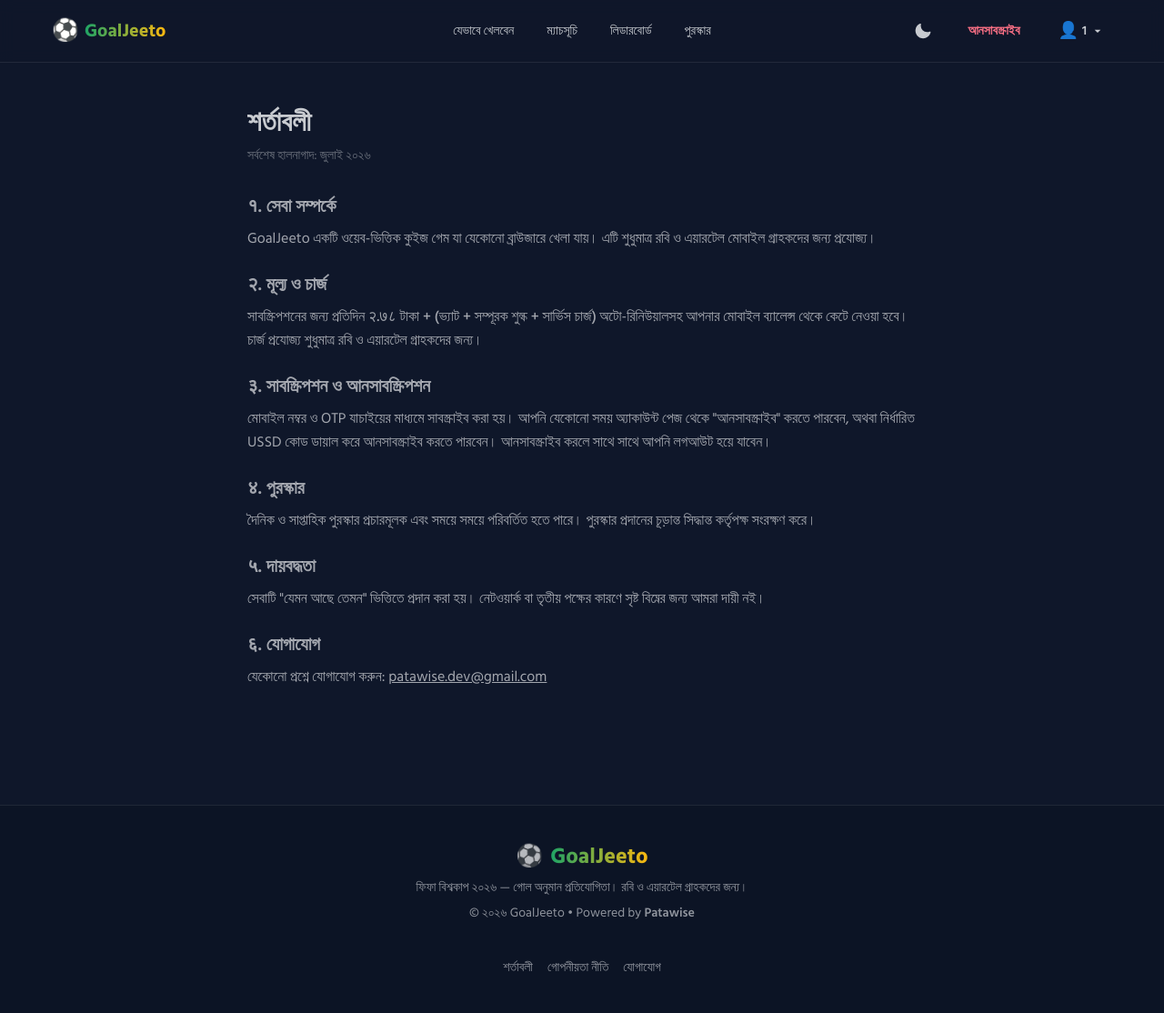
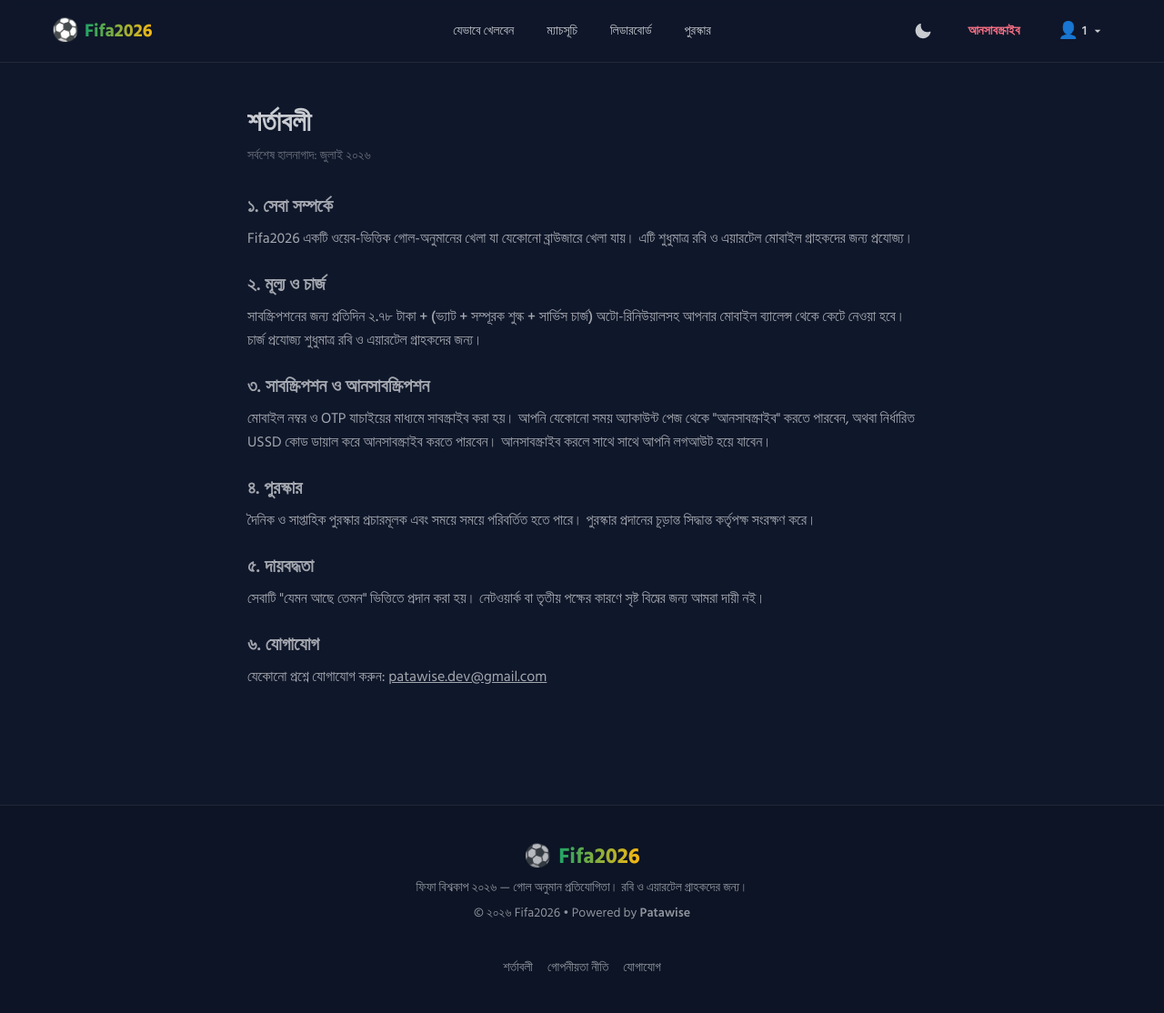
Before and after one commit to rtrajon-dev/Fifa2o26, a PHP site: page /ussd/terms.php in a window 1280 px wide. Shown: the whole page at 91% size. Run offline with PHP 8.4, Linux system fonts and the light colour scheme; the visitor is signed in with stand-in values (Sample User, id 1); some libraries are stand-ins or nearby versions.

Commit message:
Rebrand the app to Fifa2026, and fix two content bugs in terms.php
Replaces the user-facing name GoalJeeto -> Fifa2026 across page titles, the
navbar, footer, meta description, the admin settle page, and BDAPPS_APP_NAME.
Only the exact string 'GoalJeeto' was replaced; lowercase 'goaljeto' is left
alone, so database/goaljeto.sql, the DB_NAME defaults and the folder paths keep
working untouched.

BDAPPS_APP_NAME is not cosmetic: with BDAPPS_APP_HASH blank, config.php falls
back to using the app name as the applicationHash sent to bdapps on every OTP
request. Confirmed with the user that Fifa2026 is the name registered in their
bdapps portal, so the fallback stays valid. Setting BDAPPS_APP_HASH explicitly
would decouple the two.

Two bugs found while doing it, both in terms.php and both visible to players:

- Every section heading and the price used DEVANAGARI digits (१ २ ३ ४ ५ ६, and
  '२.७८ টাকা') rather than Bengali (১ ২ ৩ ৪ ৫ ৬, '২.৭৮ টাকা'). Hindi numerals on
  the terms page of a Bengali app.
- The service description still called it 'একটি ওয়েব-ভিত্তিক কুইজ গেম' — a quiz
  game — left over from QuizJeeto. It is a goal-prediction game.

bdapps/ untouched. 56 logic tests pass; index.php and terms.php render clean.

Co-Authored-By: Claude Opus 4.8 (1M context) <noreply@anthropic.com>

```diff
--- a/account.php
+++ b/account.php
@@ -16,7 +16,7 @@ if (empty($_SESSION['phone'])) {
 
 require_once __DIR__ . '/db.php';
 
-$pageTitle = 'আমার অ্যাকাউন্ট — GoalJeeto';
+$pageTitle = 'আমার অ্যাকাউন্ট — Fifa2026';
 $phone   = $_SESSION['phone'];
 $display = $_SESSION['display'] ?? (substr($phone, 0, 3) . '•••' . substr($phone, -3));
 
--- a/config.php
+++ b/config.php
@@ -1,6 +1,6 @@
 <?php
 /**
- * Central configuration loader for GoalJeeto.
+ * Central configuration loader for Fifa2026.
  *
  * Reads goaljeto/.env once and exposes values via the env() helper, then
  * returns a structured config array. Every file (the bdapps scripts, the
@@ -57,10 +57,10 @@ return [
     'bdapps' => [
         'app_id'   => env('BDAPPS_APP_ID', ''),
         'password' => env('BDAPPS_PASSWORD', ''),
-        'app_name' => env('BDAPPS_APP_NAME', 'GoalJeeto'),
+        'app_name' => env('BDAPPS_APP_NAME', 'Fifa2026'),
         // applicationHash for the OTP request. If unset, falls back to app_name
         // so nothing breaks; set BDAPPS_APP_HASH to the real hash from bdapps.
-        'app_hash' => env('BDAPPS_APP_HASH') ?: env('BDAPPS_APP_NAME', 'GoalJeeto'),
+        'app_hash' => env('BDAPPS_APP_HASH') ?: env('BDAPPS_APP_NAME', 'Fifa2026'),
         'verify_ssl' => filter_var(env('BDAPPS_VERIFY_SSL', 'false'), FILTER_VALIDATE_BOOLEAN),
     ],
 
--- a/contact.php
+++ b/contact.php
@@ -1,6 +1,6 @@
 <?php
 session_start();
-$pageTitle = 'যোগাযোগ — GoalJeeto';
+$pageTitle = 'যোগাযোগ — Fifa2026';
 include __DIR__ . '/partials/head.php';
 include __DIR__ . '/partials/navbar.php';
 ?>
--- a/db.php
+++ b/db.php
@@ -1,6 +1,6 @@
 <?php
 /**
- * Database helper for GoalJeeto (MySQL).
+ * Database helper for Fifa2026 (MySQL).
  *
  * Import database/goaljeto.sql into your cPanel MySQL database once (it creates
  * every table). Fixtures come from data/schedule.php via sync_matches.php;
--- a/index.php
+++ b/index.php
@@ -7,7 +7,7 @@ if (php_sapi_name() !== 'cli') {
     }
 }
 session_start();
-$pageTitle = 'GoalJeeto — গোল অনুমান করুন, জিতুন';
+$pageTitle = 'Fifa2026 — গোল অনুমান করুন, জিতুন';
 
 require_once __DIR__ . '/db.php';
 
@@ -64,7 +64,7 @@ try {
           LIMIT 5"
     )->fetchAll();
 } catch (Throwable $e) {
-    error_log('GoalJeeto index.php: database unavailable — ' . $e->getMessage());
+    error_log('Fifa2026 index.php: database unavailable — ' . $e->getMessage());
 }
 
 include __DIR__ . '/partials/head.php';
--- a/partials/footer.php
+++ b/partials/footer.php
@@ -3,10 +3,10 @@
   <aside>
     <div class="text-2xl font-bold gap-2 flex items-center">
       <span>⚽</span>
-      <span style="background:linear-gradient(90deg,hsl(var(--p)),hsl(var(--s)));-webkit-background-clip:text;background-clip:text;-webkit-text-fill-color:transparent;color:transparent;">GoalJeeto</span>
+      <span style="background:linear-gradient(90deg,hsl(var(--p)),hsl(var(--s)));-webkit-background-clip:text;background-clip:text;-webkit-text-fill-color:transparent;color:transparent;">Fifa2026</span>
     </div>
     <p class="max-w-md">ফিফা বিশ্বকাপ ২০২৬ — গোল অনুমান প্রতিযোগিতা। রবি ও এয়ারটেল গ্রাহকদের জন্য।</p>
-    <p class="text-sm">© ২০২৬ GoalJeeto • Powered by <span class="font-semibold">Patawise</span></p>
+    <p class="text-sm">© ২০২৬ Fifa2026 • Powered by <span class="font-semibold">Patawise</span></p>
   </aside>
   <nav>
     <div class="grid grid-flow-col gap-4">
--- a/partials/head.php
+++ b/partials/head.php
@@ -1,6 +1,6 @@
 <?php
 // Shared <head>. Pass $pageTitle before including.
-$pageTitle = $pageTitle ?? 'GoalJeeto — গোল অনুমান করুন, জিতুন';
+$pageTitle = $pageTitle ?? 'Fifa2026 — গোল অনুমান করুন, জিতুন';
 ?>
 <!DOCTYPE html>
 <html lang="bn" data-theme="night">
@@ -14,7 +14,7 @@ $pageTitle = $pageTitle ?? 'GoalJeeto — গোল অনুমান করু
 <head>
   <meta charset="UTF-8" />
   <meta name="viewport" content="width=device-width, initial-scale=1.0" />
-  <meta name="description" content="GoalJeeto — ফিফা বিশ্বকাপ ২০২৬-এর ম্যাচে কত গোল হবে অনুমান করুন। সঠিক অনুমানে সেরাদের জন্য পুরস্কার। রবি ও এয়ারটেল গ্রাহকদের জন্য।" />
+  <meta name="description" content="Fifa2026 — ফিফা বিশ্বকাপ ২০২৬-এর ম্যাচে কত গোল হবে অনুমান করুন। সঠিক অনুমানে সেরাদের জন্য পুরস্কার। রবি ও এয়ারটেল গ্রাহকদের জন্য।" />
   <title><?= htmlspecialchars($pageTitle) ?></title>
 
   <!-- Bengali font -->
--- a/partials/navbar.php
+++ b/partials/navbar.php
@@ -22,7 +22,7 @@ $navPhone    = $_SESSION['phone'] ?? '';
     </div>
     <a href="/" class="btn btn-ghost px-2 text-lg sm:text-xl font-bold gap-1.5">
       <span class="text-xl sm:text-2xl">⚽</span>
-      <span style="background:linear-gradient(90deg,hsl(var(--p)),hsl(var(--s)));-webkit-background-clip:text;background-clip:text;-webkit-text-fill-color:transparent;color:transparent;">GoalJeeto</span>
+      <span style="background:linear-gradient(90deg,hsl(var(--p)),hsl(var(--s)));-webkit-background-clip:text;background-clip:text;-webkit-text-fill-color:transparent;color:transparent;">Fifa2026</span>
     </a>
   </div>
   <div class="navbar-center hidden lg:flex">
--- a/predict.php
+++ b/predict.php
@@ -14,7 +14,7 @@ if (empty($_SESSION['phone'])) {
     exit;
 }
 
-$pageTitle = 'গোল অনুমান — GoalJeeto';
+$pageTitle = 'গোল অনুমান — Fifa2026';
 include __DIR__ . '/partials/head.php';
 include __DIR__ . '/partials/navbar.php';
 ?>
--- a/privacy.php
+++ b/privacy.php
@@ -1,6 +1,6 @@
 <?php
 session_start();
-$pageTitle = 'গোপনীয়তা নীতি — GoalJeeto';
+$pageTitle = 'গোপনীয়তা নীতি — Fifa2026';
 include __DIR__ . '/partials/head.php';
 include __DIR__ . '/partials/navbar.php';
 ?>
--- a/register_user.php
+++ b/register_user.php
@@ -78,7 +78,7 @@ try {
     }
 } catch (Throwable $e) {
     // A DB hiccup must not cost the player their verified session.
-    error_log('GoalJeeto register_user.php: ' . $e->getMessage());
+    error_log('Fifa2026 register_user.php: ' . $e->getMessage());
 }
 
 // What to greet them with: the name they just typed, else the one already on
--- a/settle.php
+++ b/settle.php
@@ -147,7 +147,7 @@ $tokenAttr = htmlspecialchars($token, ENT_QUOTES, 'UTF-8');
   <meta charset="UTF-8">
   <meta name="viewport" content="width=device-width, initial-scale=1.0">
   <meta name="robots" content="noindex, nofollow">
-  <title>GoalJeeto — Settle matches</title>
+  <title>Fifa2026 — Settle matches</title>
   <script src="https://cdn.tailwindcss.com"></script>
   <link href="https://cdn.jsdelivr.net/npm/daisyui@4.12.10/dist/full.min.css" rel="stylesheet">
 </head>
--- a/terms.php
+++ b/terms.php
@@ -1,6 +1,6 @@
 <?php
 session_start();
-$pageTitle = 'শর্তাবলী — GoalJeeto';
+$pageTitle = 'শর্তাবলী — Fifa2026';
 include __DIR__ . '/partials/head.php';
 include __DIR__ . '/partials/navbar.php';
 ?>
@@ -11,37 +11,37 @@ include __DIR__ . '/partials/navbar.php';
 
   <div class="space-y-6 leading-relaxed text-base-content/80">
     <div>
-      <h2 class="text-xl font-semibold mb-2">१. সেবা সম্পর্কে</h2>
-      <p>GoalJeeto একটি ওয়েব-ভিত্তিক কুইজ গেম যা যেকোনো ব্রাউজারে খেলা যায়। এটি শুধুমাত্র
+      <h2 class="text-xl font-semibold mb-2">১. সেবা সম্পর্কে</h2>
+      <p>Fifa2026 একটি ওয়েব-ভিত্তিক গোল-অনুমানের খেলা যা যেকোনো ব্রাউজারে খেলা যায়। এটি শুধুমাত্র
       <span class="font-medium">রবি ও এয়ারটেল</span> মোবাইল গ্রাহকদের জন্য প্রযোজ্য।</p>
     </div>
 
     <div>
-      <h2 class="text-xl font-semibold mb-2">२. মূল্য ও চার্জ</h2>
-      <p>সাবস্ক্রিপশনের জন্য <span class="font-medium">প্রতিদিন २.७८ টাকা + (ভ্যাট + সম্পূরক শুল্ক + সার্ভিস চার্জ)</span> অটো-রিনিউয়ালসহ আপনার মোবাইল ব্যালেন্স থেকে কেটে নেওয়া হবে। চার্জ প্রযোজ্য শুধুমাত্র রবি ও এয়ারটেল গ্রাহকদের জন্য।</p>
+      <h2 class="text-xl font-semibold mb-2">২. মূল্য ও চার্জ</h2>
+      <p>সাবস্ক্রিপশনের জন্য <span class="font-medium">প্রতিদিন ২.৭৮ টাকা + (ভ্যাট + সম্পূরক শুল্ক + সার্ভিস চার্জ)</span> অটো-রিনিউয়ালসহ আপনার মোবাইল ব্যালেন্স থেকে কেটে নেওয়া হবে। চার্জ প্রযোজ্য শুধুমাত্র রবি ও এয়ারটেল গ্রাহকদের জন্য।</p>
     </div>
 
     <div>
-      <h2 class="text-xl font-semibold mb-2">३. সাবস্ক্রিপশন ও আনসাবস্ক্রিপশন</h2>
+      <h2 class="text-xl font-semibold mb-2">৩. সাবস্ক্রিপশন ও আনসাবস্ক্রিপশন</h2>
       <p>মোবাইল নম্বর ও OTP যাচাইয়ের মাধ্যমে সাবস্ক্রাইব করা হয়। আপনি যেকোনো সময়
       <span class="font-medium">অ্যাকাউন্ট</span> পেজ থেকে "আনসাবস্ক্রাইব" করতে পারবেন, অথবা নির্ধারিত
       USSD কোড ডায়াল করে আনসাবস্ক্রাইব করতে পারবেন। আনসাবস্ক্রাইব করলে সাথে সাথে আপনি লগআউট হয়ে যাবেন।</p>
     </div>
 
     <div>
-      <h2 class="text-xl font-semibold mb-2">४. পুরস্কার</h2>
+      <h2 class="text-xl font-semibold mb-2">৪. পুরস্কার</h2>
       <p>দৈনিক ও সাপ্তাহিক পুরস্কার প্রচারমূলক এবং সময়ে সময়ে পরিবর্তিত হতে পারে। পুরস্কার প্রদানের
       চূড়ান্ত সিদ্ধান্ত কর্তৃপক্ষ সংরক্ষণ করে।</p>
     </div>
 
     <div>
-      <h2 class="text-xl font-semibold mb-2">५. দায়বদ্ধতা</h2>
+      <h2 class="text-xl font-semibold mb-2">৫. দায়বদ্ধতা</h2>
       <p>সেবাটি "যেমন আছে তেমন" ভিত্তিতে প্রদান করা হয়। নেটওয়ার্ক বা তৃতীয় পক্ষের কারণে সৃষ্ট
       বিঘ্নের জন্য আমরা দায়ী নই।</p>
     </div>
 
     <div>
-      <h2 class="text-xl font-semibold mb-2">६. যোগাযোগ</h2>
+      <h2 class="text-xl font-semibold mb-2">৬. যোগাযোগ</h2>
       <p>যেকোনো প্রশ্নে যোগাযোগ করুন:
       <a href="mailto:patawise.dev@gmail.com" class="link link-primary">patawise.dev@gmail.com</a></p>
     </div>
```
Also changed, not shown: .htaccess, 1 other file.
